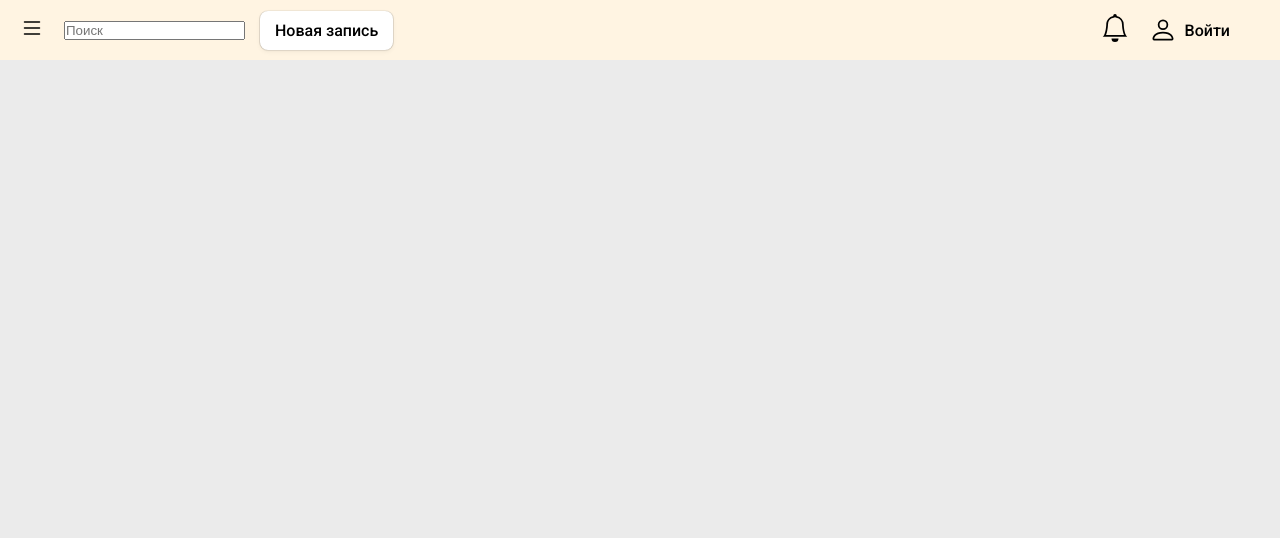
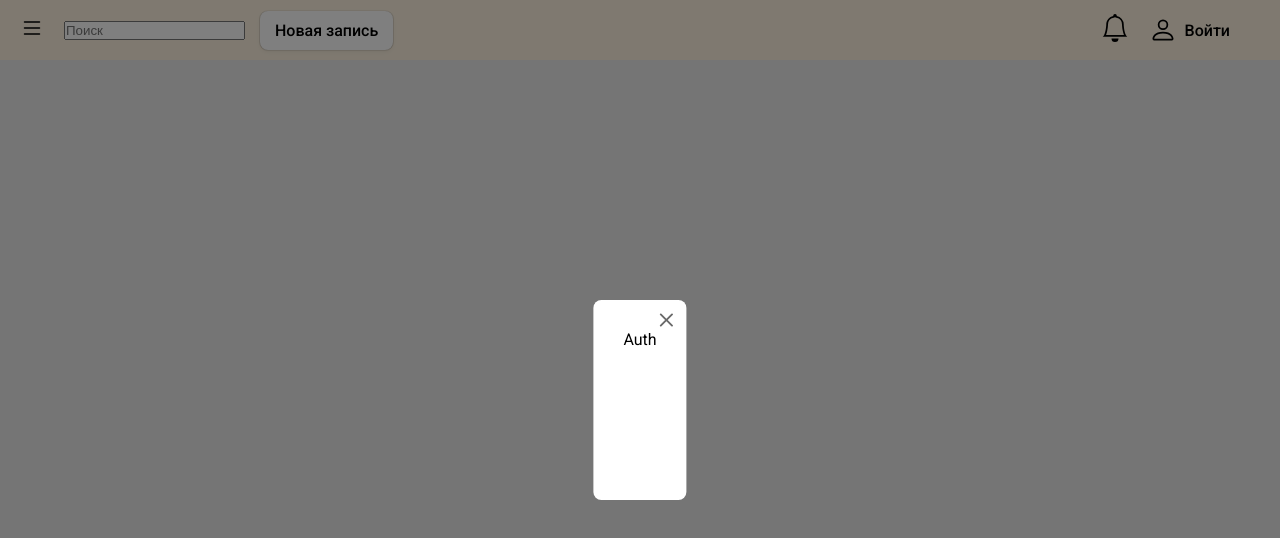
Before and after one commit to katada93/blog-client, a React (Create React App) app: page / in a window 1280 px wide. Shown: the top 538 px of the page. Built offline with nearby package versions, Linux system fonts and the light colour scheme.

Commit message:
feat: add Modal component

```diff
--- a/src/components/Button/Button.props.ts
+++ b/src/components/Button/Button.props.ts
@@ -1,4 +1,4 @@
-import { ButtonHTMLAttributes, DetailedHTMLProps, ReactNode } from 'react';
+import { DetailedHTMLProps, ReactNode, ButtonHTMLAttributes } from 'react';
 
 export interface ButtonProps
   extends DetailedHTMLProps<
--- /dev/null
+++ b/src/components/Modal/Modal.module.css
@@ -0,0 +1,35 @@
+.overlay {
+  background-color: rgba(0, 0, 0, 0.5);
+  position: fixed;
+  top: 0;
+  bottom: 0;
+  left: 0;
+  right: 0;
+  z-index: 10;
+}
+
+.window {
+  position: absolute;
+  top: 50%;
+  left: 50%;
+  transform: translate(-50%, -50%);
+  background-color: #fff;
+  border-radius: var(--border-radius);
+  min-height: 200px;
+  padding: 10px;
+}
+
+.close {
+  position: absolute;
+  top: 5px;
+  right: 5px;
+  cursor: pointer;
+}
+
+.close:hover svg {
+  fill: #000000;
+}
+
+.body {
+  padding: 20px;
+}
--- /dev/null
+++ b/src/components/Modal/Modal.tsx
@@ -0,0 +1,27 @@
+import styles from './Modal.module.css';
+import cn from 'classnames';
+import { ModalProps } from './Modal.props';
+import { ReactComponent as CloseIcon } from './close.svg';
+
+export const Modal = ({
+  isOpen,
+  handleClose,
+  children,
+  className,
+  ...props
+}: ModalProps): JSX.Element => {
+  return (
+    <>
+      {isOpen && (
+        <div className={cn(className, styles.overlay)} {...props}>
+          <div className={styles.window}>
+            <span onClick={handleClose} className={styles.close}>
+              <CloseIcon />
+            </span>
+            <div className={styles.body}>{children}</div>
+          </div>
+        </div>
+      )}
+    </>
+  );
+};
--- a/src/components/index.ts
+++ b/src/components/index.ts
@@ -1 +1,2 @@
 export * from './Button/Button';
+export * from './Modal/Modal';
--- a/src/layouts/Header/Header.tsx
+++ b/src/layouts/Header/Header.tsx
@@ -2,11 +2,14 @@ import { ReactComponent as MenuIcon } from '../../assets/menu.svg';
 import { ReactComponent as NotificationIcon } from '../../assets/bell.svg';
 import { ReactComponent as PersonIcon } from '../../assets/person.svg';
 import styles from './Header.module.css';
-import { Button } from '../../components';
-// import cn from 'classnames';
+import { Button, Modal } from '../../components';
+import { useState } from 'react';
 
 export const Header = () => {
+  const [showModal, setShowModal] = useState<boolean>(true);
+
   return (
+    <>
       <header>
         <div className={styles.headerInner}>
           <span className={styles.burger}>
@@ -19,11 +22,15 @@ export const Header = () => {
           <span className={styles.notification}>
             <NotificationIcon />
           </span>
-        <div className={styles.login}>
+          <div onClick={() => setShowModal(true)} className={styles.login}>
             <PersonIcon />
             <span>Войти</span>
           </div>
+          <Modal isOpen={showModal} handleClose={() => setShowModal(false)}>
+            Auth
+          </Modal>
         </div>
       </header>
+    </>
   );
 };
```
Also changed, not shown: src/components/Modal/Modal.props.ts (added, +8 -0 lines), src/components/Modal/close.svg (added). Lines whose indentation alone changed are shown as unchanged.
